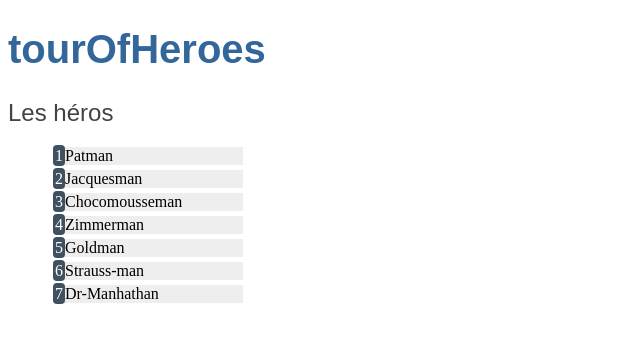
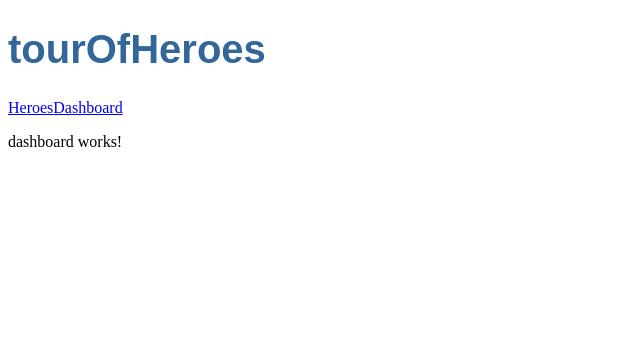
Before and after one commit to codages-de-Fred/Projets_Formation, an Angular app in the folder Angular/tourOfHeroes/: page /dashboard in a window 1280 px wide. Before the commit this address led to /. Shown: the top 342 px of the page, without its empty margins (0-640 px from the left). Built offline with nearby package versions, Linux system fonts and the light colour scheme.

Commit message:
creation du dashboard et des routes

```diff
--- a/Angular/tourOfHeroes/src/app/app-routing.module.ts
+++ b/Angular/tourOfHeroes/src/app/app-routing.module.ts
@@ -1,7 +1,15 @@
 import { NgModule } from '@angular/core';
 import { Routes, RouterModule } from '@angular/router';
+import { HeroesComponent } from './heroes/heroes.component';
+import { DashboardComponent } from './dashboard/dashboard.component';
 
-const routes: Routes = [];
+const routes: Routes = [
+  { path: 'heroes', component: HeroesComponent },
+  { path: 'dashboard', component: DashboardComponent},
+  { path: '', redirectTo: '/dashboard', pathMatch: 'full'}
+  //il faut lui mettre le patchMatch en full qui indique qu'il cible le nom du chemin entièrement
+  //sinon pathMatch est en préfixe par défaut
+];
 
 @NgModule({
   imports: [RouterModule.forRoot(routes)],
--- a/Angular/tourOfHeroes/src/app/app.component.html
+++ b/Angular/tourOfHeroes/src/app/app.component.html
@@ -1,2 +1,8 @@
 <h1>{{title}}</h1>
-<app-heroes></app-heroes>
+<nav>
+    <!--pour ne pas recharger une page on utilise routerLink-->
+    <a routerLink="/heroes">Heroes</a>
+    <a routerLink="/dashboard">Dashboard</a>
+</nav>
+<!--on attend le chemin ds la barre d'adresse-->
+<router-outlet></router-outlet>
--- a/Angular/tourOfHeroes/src/app/app.module.ts
+++ b/Angular/tourOfHeroes/src/app/app.module.ts
@@ -7,12 +7,14 @@ import { HeroesComponent } from './heroes/heroes.component';
 //récupère les fonctionnalités des forms
 import { FormsModule } from '@angular/forms';
 import { HeroDetailComponent } from './hero-detail/hero-detail.component';
+import { DashboardComponent } from './dashboard/dashboard.component';
 
 @NgModule({
   declarations: [
     AppComponent,
     HeroesComponent,
-    HeroDetailComponent
+    HeroDetailComponent,
+    DashboardComponent
   ],
   imports: [
     BrowserModule,
--- /dev/null
+++ b/Angular/tourOfHeroes/src/app/dashboard/dashboard.component.html
@@ -0,0 +1 @@
+<p>dashboard works!</p>
--- /dev/null
+++ b/Angular/tourOfHeroes/src/app/dashboard/dashboard.component.ts
@@ -0,0 +1,15 @@
+import { Component, OnInit } from '@angular/core';
+
+@Component({
+  selector: 'app-dashboard',
+  templateUrl: './dashboard.component.html',
+  styleUrls: ['./dashboard.component.css']
+})
+export class DashboardComponent implements OnInit {
+
+  constructor() { }
+
+  ngOnInit(): void {
+  }
+
+}
```
Also changed, not shown: Angular/tourOfHeroes/src/app/dashboard/dashboard.component.css (added), 1 other file (tests, documents, lock files or other folders).
